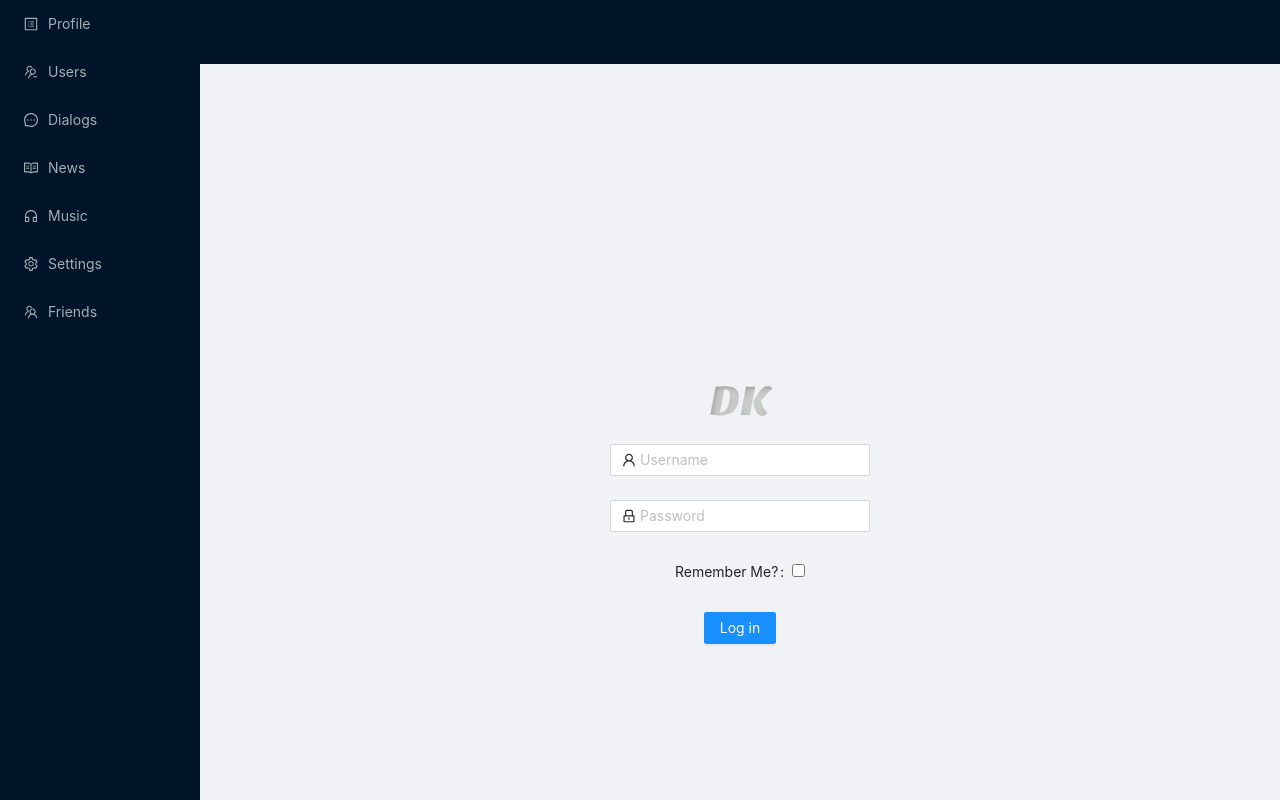
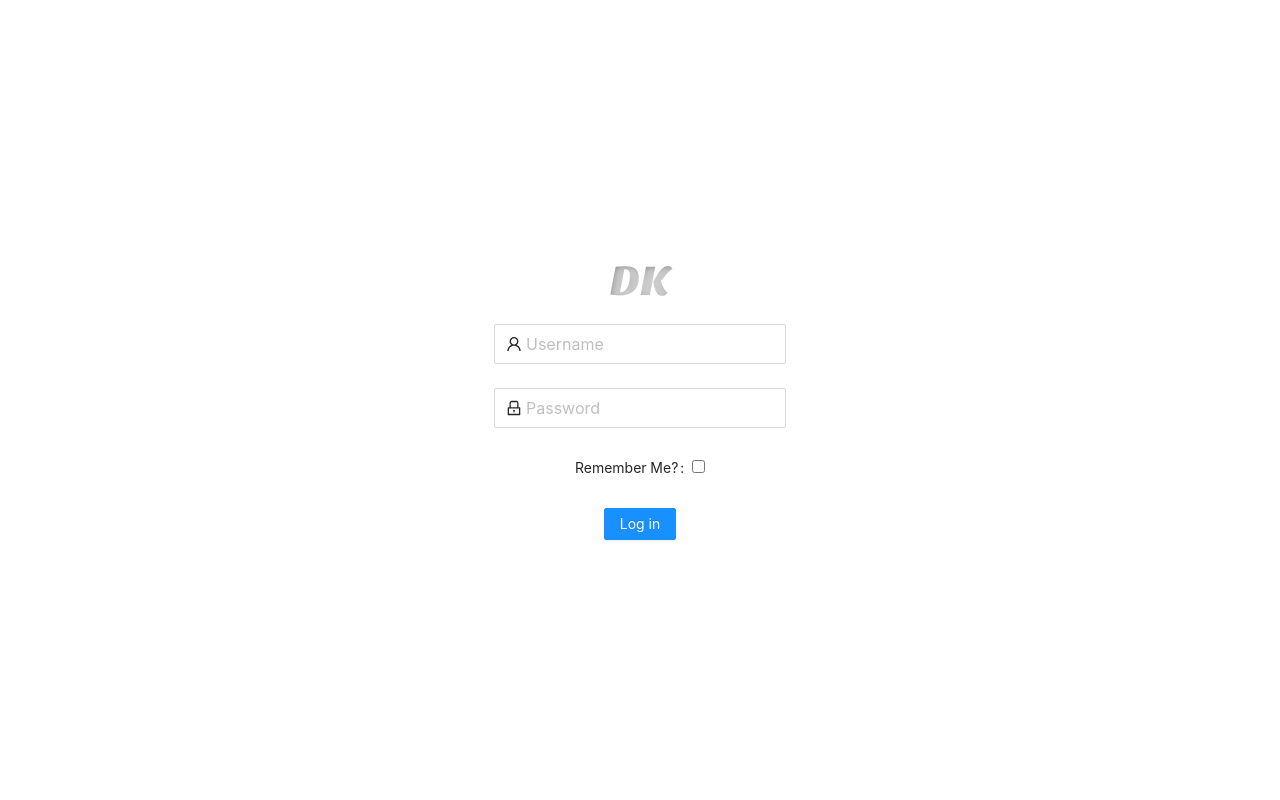
Before and after one commit to DK-AC/social-network-ts, a React (Create React App) app: page /#/login in a window 1280 px wide. Shown: the top 800 px of the page. Built offline with nearby package versions, Linux system fonts and the light colour scheme; no server answers.

Commit message:
if not auth show login form

```diff
--- a/src/ui/App/App.tsx
+++ b/src/ui/App/App.tsx
@@ -13,6 +13,8 @@ import {Header} from '../AppHeader/Header'
 import {AppMenu} from '../AppMenu/AppMenu'
 
 import {Content} from '../AppContent/Content'
+
+import {Login} from '../Login/Login'
 
 import styles from './App.module.css'
 
@@ -40,8 +42,8 @@ export const App: React.FC = () => {
     }, [isAuth, isInitialized, navigate])
 
     return (
-        !isInitialized
-            ? <Preloader/>
+        !isAuth
+            ? <Login/>
             : <Layout hasSider>
                 <Sider className={styles.sider}>
                     <AppMenu/>
--- a/src/ui/Login/Login.tsx
+++ b/src/ui/Login/Login.tsx
@@ -50,7 +50,7 @@ export const Login: React.FC = () => {
                            },
                        ]}>
                 <Input prefix={<UserOutlined className="site-form-item-icon"/>}
-                       placeholder="Username"
+                       placeholder="Username" size={'large'}
                        type={'email'}/>
             </Form.Item>
             <Form.Item
@@ -65,6 +65,7 @@ export const Login: React.FC = () => {
                     prefix={<LockOutlined className="site-form-item-icon"/>}
                     type="password"
                     placeholder="Password"
+                    size={'large'}
                 />
             </Form.Item>
             <Form.Item name="rememberMe" label={'Remember Me?'}>
```
